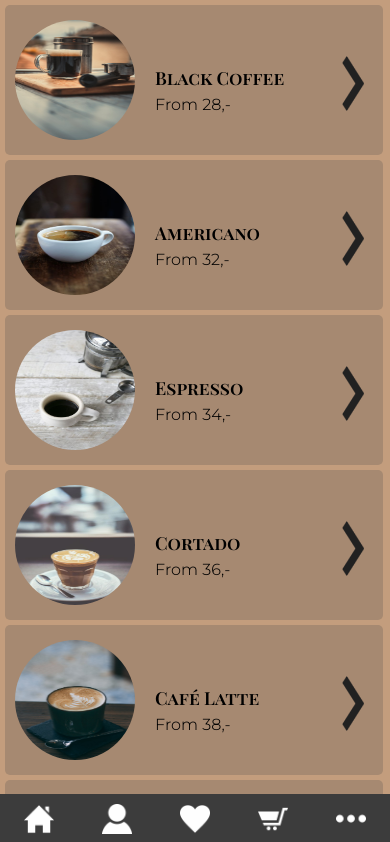
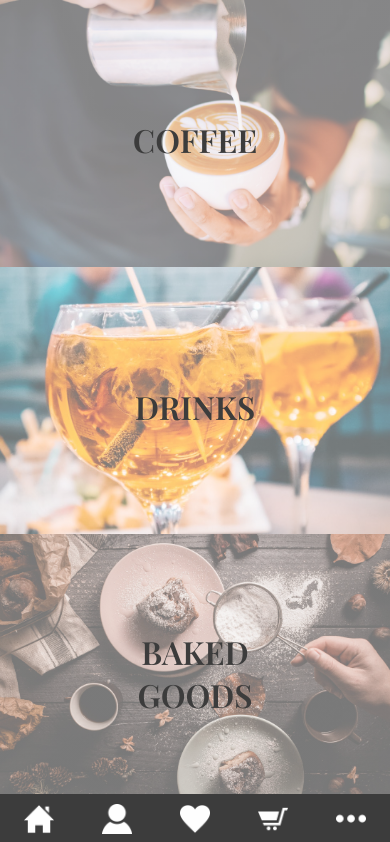
Before and after one commit to joakimgus/DS3801_Grensesnitt_Eksamen, a React (Create React App) app in the folder eksamen/: page / in a window 390 px wide. Shown: the top 842 px of the page. Built offline with nearby package versions, Linux system fonts and the light colour scheme.

Commit message:
updated for view of mainMenu

```diff
--- a/eksamen/src/css/MainMenu.css
+++ b/eksamen/src/css/MainMenu.css
@@ -16,8 +16,8 @@
     position: relative;
     text-align: center;
     color: rgb(60, 60, 60);
-    width: 375px;
-    height: 254px;
+    width: 100%;
+    min-height: 267px;
     background-size: cover;
     background-repeat: no-repeat;
   }
--- a/eksamen/src/js/App.jsx
+++ b/eksamen/src/js/App.jsx
@@ -25,7 +25,7 @@ const App = () => {
 
   return(
     <>
-      {(where) === 'renderProfile' ? <UserProfile /> : (where) === 'home' ? <ProductRender /> : <ProductRender />}
+      {(where) === 'renderProfile' ? <UserProfile /> : (where) === 'home' ? <MainMenu /> : <MainMenu />}
       <Footer
         data={`${where}`}
         onClick={handleClick}
```
Also changed, not shown: eksamen/src/js/components/POS_Footer.jsx (line endings or trailing spaces).
